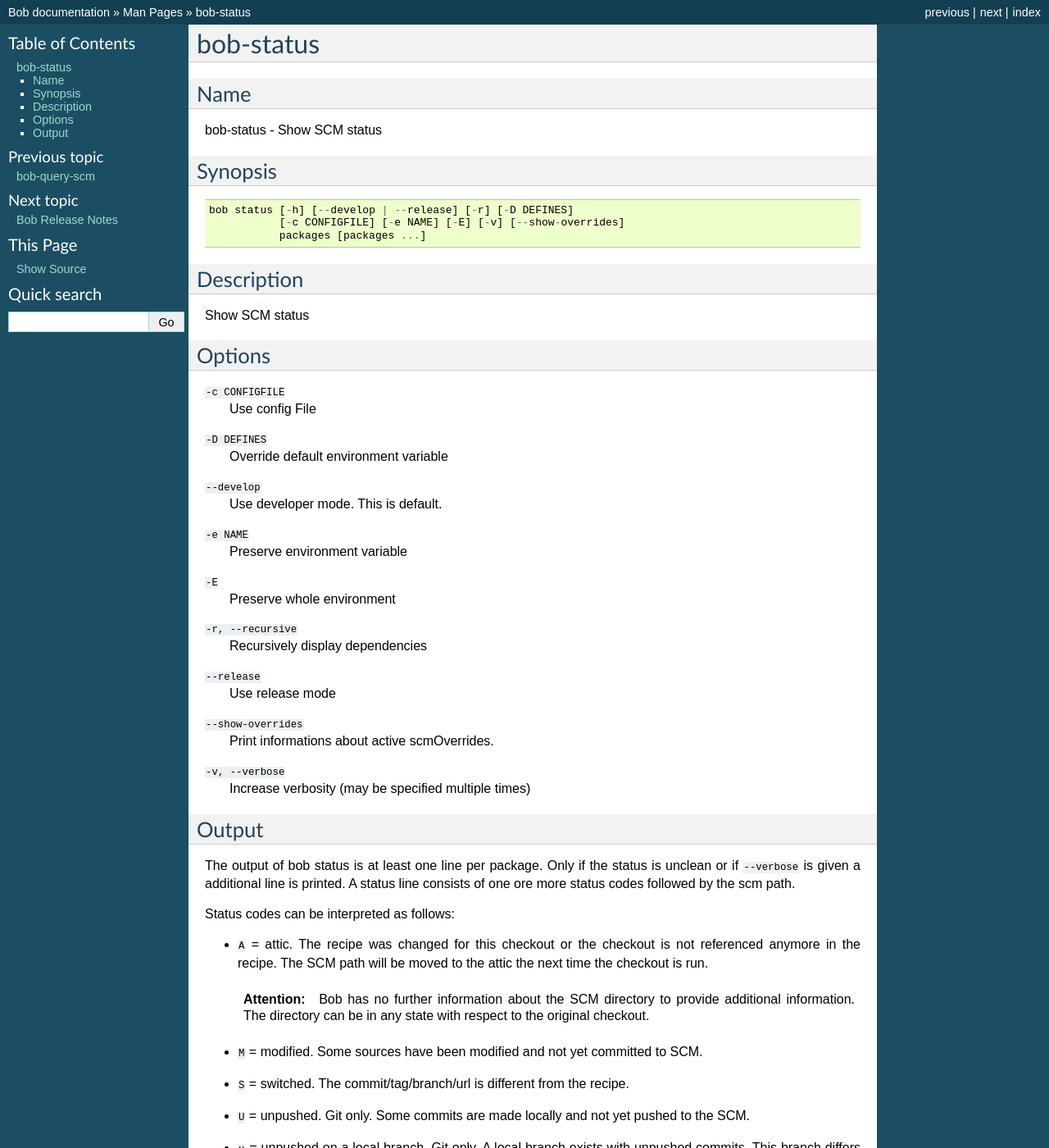
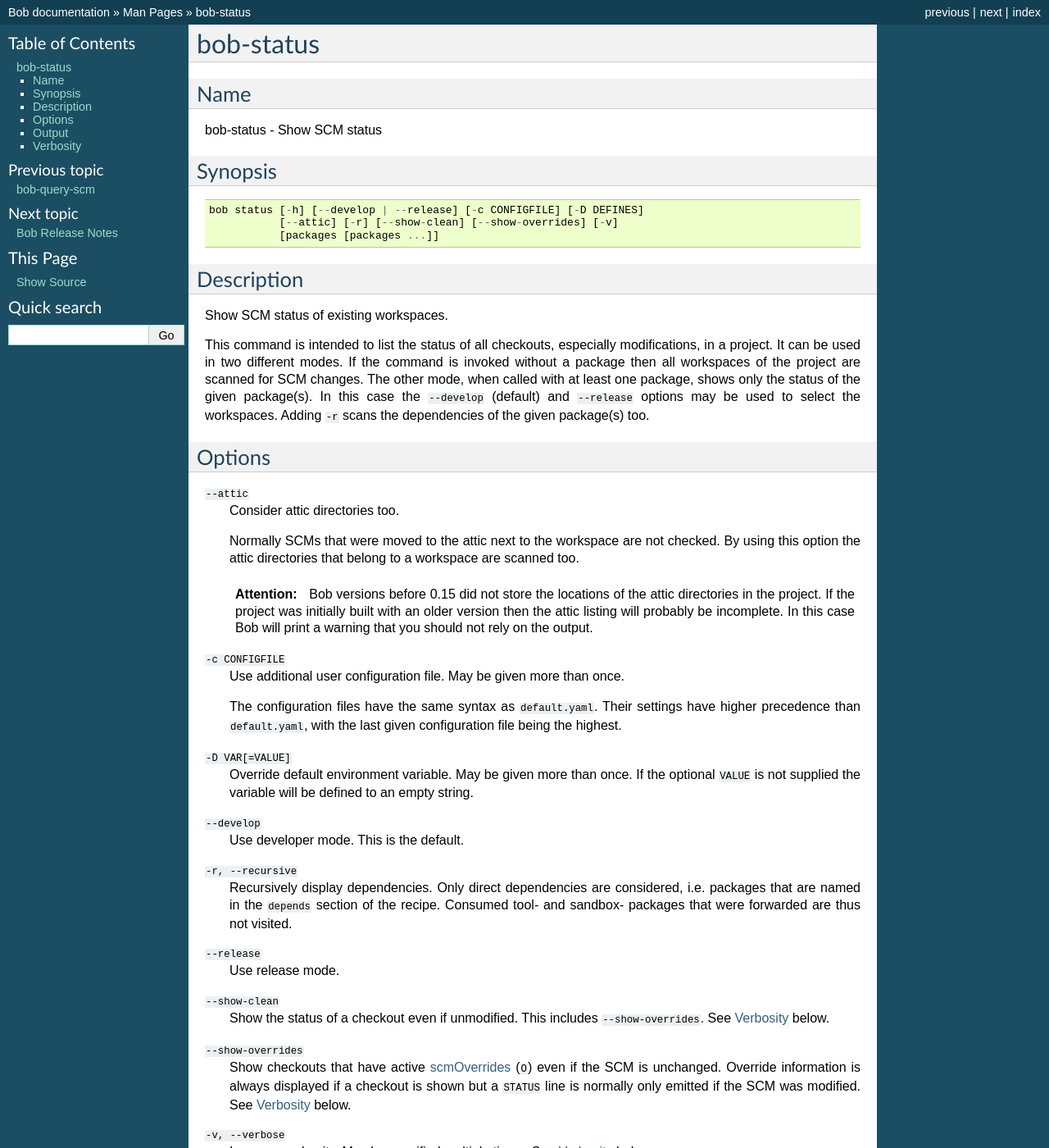
Before and after one commit to BobBuildTool/bob, a Sphinx documentation site: the page built from doc/manpages/bob-status.rst, in a window 1280 px wide and 1400 px high. Shown: the whole window at 82% size. Built offline with Sphinx 7.4.7, drawn with Linux system fonts in a browser that asks for light colours; formulas are drawn with MathJax 3; the version number could not be read and is left out; some of the changed text lies outside the part shown.

Commit message:
doc: update bob-status manpage

```diff
--- a/doc/manpages/bob-status.rst
+++ b/doc/manpages/bob-status.rst
@@ -15,68 +15,137 @@ Synopsis
 
 ::
 
-    bob status [-h] [--develop | --release] [-r] [-D DEFINES]
-               [-c CONFIGFILE] [-e NAME] [-E] [-v] [--show-overrides]
-               packages [packages ...]
+    bob status [-h] [--develop | --release] [-c CONFIGFILE] [-D DEFINES]
+               [--attic] [-r] [--show-clean] [--show-overrides] [-v]
+               [packages [packages ...]]
 
 Description
 -----------
 
-Show SCM status
+Show SCM status of existing workspaces.
+
+This command is intended to list the status of all checkouts, especially
+modifications, in a project. It can be used in two different modes. If the
+command is invoked without a package then all workspaces of the project are
+scanned for SCM changes. The other mode, when called with at least one
+package, shows only the status of the given package(s). In this case the
+``--develop`` (default) and ``--release`` options may be used to select the
+workspaces. Adding ``-r`` scans the dependencies of the given package(s) too.
 
 Options
 -------
 
+``--attic``
+    Consider attic directories too.
+
+    Normally SCMs that were moved to the attic next to the workspace are not
+    checked. By using this option the attic directories that belong to a
+    workspace are scanned too.
+
+    .. attention::
+
+       Bob versions before 0.15 did not store the locations of the attic
+       directories in the project. If the project was initially built with an
+       older version then the attic listing will probably be incomplete. In this
+       case Bob will print a warning that you should not rely on the output.
+
 ``-c CONFIGFILE``
-    Use config File
+    Use additional user configuration file. May be given more than once.
 
-``-D DEFINES``
-    Override default environment variable
+    The configuration files have the same syntax as ``default.yaml``. Their
+    settings have higher precedence than ``default.yaml``, with the last given
+    configuration file being the highest.
+
+``-D VAR[=VALUE]``
+    Override default environment variable. May be given more than once. If the
+    optional ``VALUE`` is not supplied the variable will be defined to an empty
+    string.
 
 ``--develop``
-    Use developer mode. This is default.
-
-``-e NAME``
-    Preserve environment variable
-
-``-E``
-    Preserve whole environment
+    Use developer mode. This is the default.
 
 ``-r, --recursive``
-    Recursively display dependencies
+    Recursively display dependencies. Only direct dependencies are considered,
+    i.e. packages that are named in the ``depends`` section of the recipe.
+    Consumed tool- and sandbox- packages that were forwarded are thus not
+    visited.
 
 ``--release``
-    Use release mode
+    Use release mode.
+
+``--show-clean``
+    Show the status of a checkout even if unmodified. This includes
+    ``--show-overrides``. See :ref:`manpage-bob-status-verbosity` below.
 
 ``--show-overrides``
-    Print informations about active scmOverrides.
+    Show checkouts that have active :ref:`configuration-config-scmOverrides`
+    (``O``) even if the SCM is unchanged. Override information is always
+    displayed if a checkout is shown but a ``STATUS`` line is normally only
+    emitted if the SCM was modified. See :ref:`manpage-bob-status-verbosity`
+    below.
 
 ``-v, --verbose``
-    Increase verbosity (may be specified multiple times)
+    Increase verbosity. May be specified multiple times.  See
+    :ref:`manpage-bob-status-verbosity` below.
 
 Output
 ------
 
-The output of bob status is at least one line per package. Only if the status is
-unclean or if ``--verbose`` is given a additional line is printed. A status line
-consists of one ore more status codes followed by the scm path.
+The output of bob status is one line per SCM checkout. Only existing workspaces
+are considered. A status line consists of one ore more status codes followed by
+the SCM path.
 
 Status codes can be interpreted as follows:
 
+- ``?`` = missing information. The workspace was created by an older version of
+  Bob that did not store enough information. The state of the SCM directory
+  cannot be determined.
+
+  .. attention::
+     The directory can be in any state with respect to the original checkout.
+     You should manually inspect it because it might contain unsaved changes.
+
 - ``A`` = attic. The recipe was changed for this checkout or the checkout
   is not referenced anymore in the recipe. The SCM path will be moved to
-  the attic the next time the checkout is run.
+  the attic the next time the package is built.
+- ``C`` = collision. The SCM was not yet checked out but there is an existing
+  file/directory at the checkout location. The next run of the checkout step
+  will fail.
+- ``E`` = error. The SCM state could not be determined. The checkout is
+  probably messed up. Use ``-v`` to get additional information about the error.
+- ``M`` = modified. Some sources have been modified and not yet committed to SCM.
+- ``N`` = new. The SCM was not yet checked out. There might still be an old
+  checkout at the same location. This is indicated by a simultaneous ``A`` flag
+  (see above).
+- ``O`` = overridden. This SCM is affected by a
+  :ref:`configuration-config-scmOverrides`. Pass ``--show-overrides`` to force
+  the output of a ``STATUS`` line if the SCM is otherwise unmodified.
+- ``S`` = switched. The commit/tag/branch/URL is different from the recipe.
+- ``U`` = unpushed commmits. Git only. Some commits were made locally to the
+  configured branch but they have not yet been pushed to the remote.
+- ``u`` = unpushed branch(es). Git only. At least one branch exists with commits
+  that have not been pushed to a remote.
 
-  .. attention::
-     Bob has no further information about the SCM directory to provide
-     additional information. The directory can be in any state with respect to
-     the original checkout.
+The command shows the status of the current checkout. If the recipe was changed and
+the next build would move a checkout to the attic then the current information still
+refers to the existing checkout.
 
-- ``M`` = modified. Some sources have been modified and not yet committed to SCM.
-- ``S`` = switched. The commit/tag/branch/url is different from the recipe.
-- ``U`` = unpushed. Git only. Some commits are made locally and not yet pushed
-  to the SCM.
-- ``u`` = unpushed on a local branch. Git only. A local branch exists with
-  unpushed commits. This branch differs from the branch specified in the recipe.
-- ``O`` = overridden. This SCM is overridden by an scmOverride. This
-  information is only shown if ``--show-overrides`` is passed.
+.. _manpage-bob-status-verbosity:
+
+Verbosity
+---------
+
+By default only modified checkouts are shown. If there is not enough
+information available to determine the SCM status or if there was an error
+while retrieving then the checkout is show too.
+
+By adding one or more ``-v`` options the display of less important information
+can be enabled. The following levels are available:
+
+- ``-v`` shows a detailed description of each listed flag. In particular the
+  modified files of an SCM are listed.
+- ``-vv`` additionally shows the status of SCMs that are not modified, .e.g.
+  without flags or only ``A``, ``N`` and ``O``. If you want to display this
+  information without also enabling the detailed descriptions (see above) use
+  ``--show-clean`` or ``--show-overrides``.
+- ``-vvv`` additionally shows skipped workspaces that do not exist.
```
